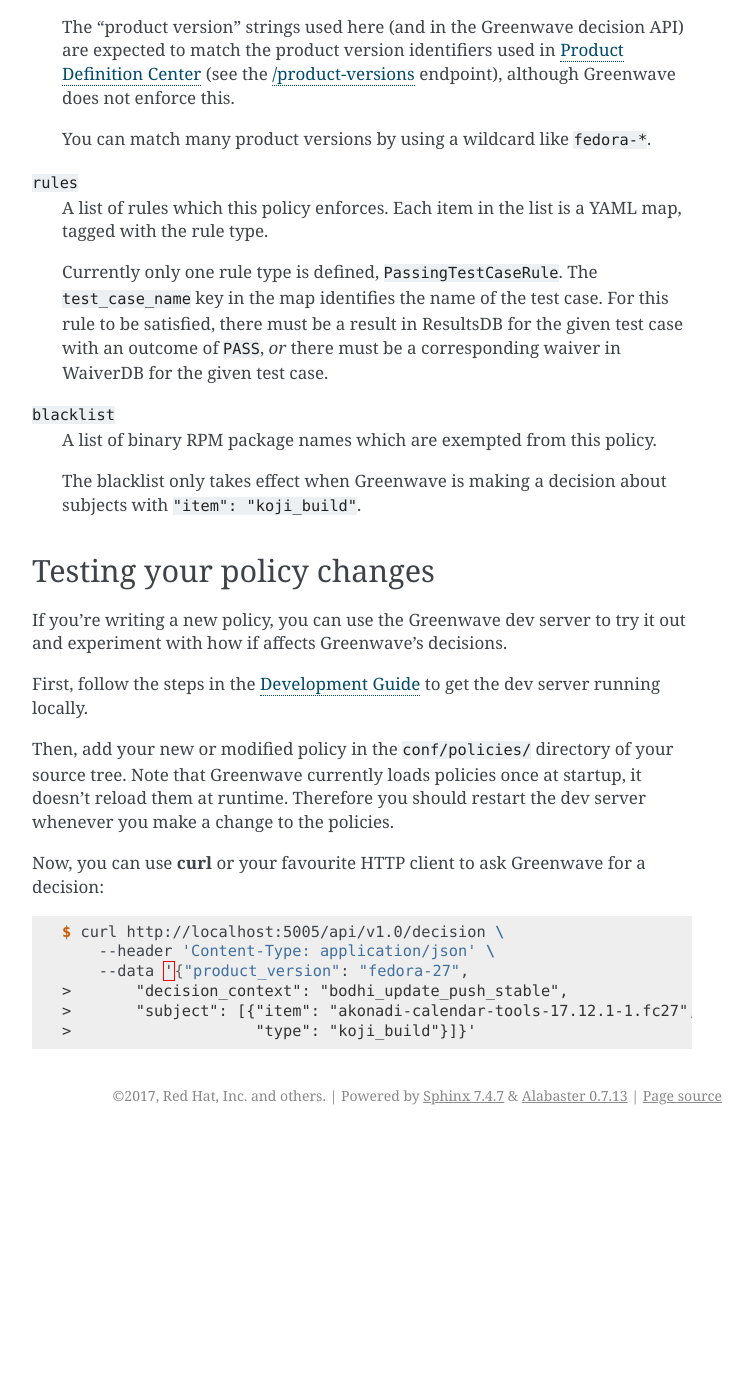
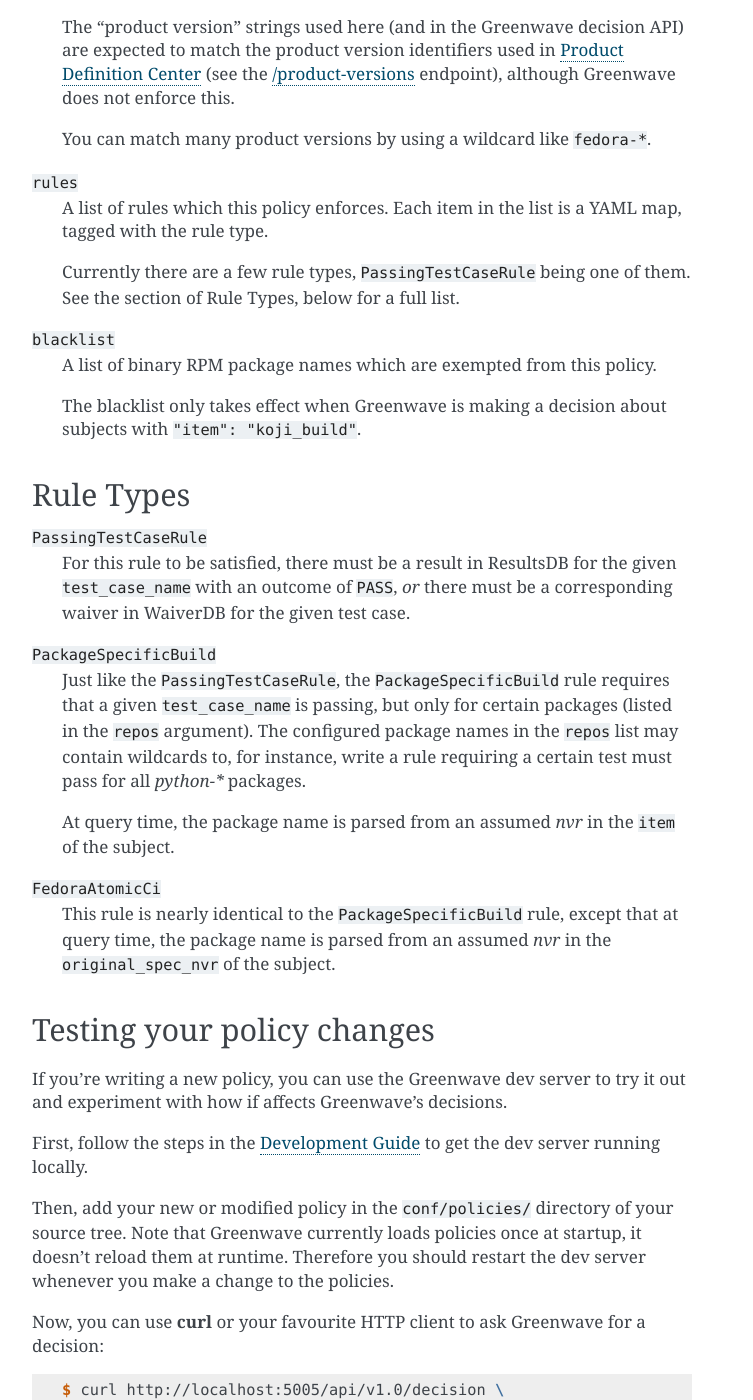
Before and after one commit to release-engineering/greenwave, a Sphinx documentation site: the page built from docs/policies.rst, in a window 1280 px wide and 1400 px high, scrolled down 1483 px. Shown: the whole window, without its empty margins (388-1141 px from the left). Built offline with Sphinx 7.4.7, drawn with Linux system fonts in a browser that asks for light colours; pages that are not in the unit, such as notebooks, are missing from menus; before the commit the page ends 2618 px from its top, so only the background shows below that.

Commit message:
Document rule types.
@dcallagh pointed out this gap in #156.

```diff
--- a/docs/policies.rst
+++ b/docs/policies.rst
@@ -82,11 +82,8 @@
    A list of rules which this policy enforces. Each item in the list is a YAML
    map, tagged with the rule type.
 
-   Currently only one rule type is defined, ``PassingTestCaseRule``. The
-   ``test_case_name`` key in the map identifies the name of the test case. For
-   this rule to be satisfied, there must be a result in ResultsDB for the
-   given test case with an outcome of ``PASS``, *or* there must be a
-   corresponding waiver in WaiverDB for the given test case.
+   Currently there are a few rule types, ``PassingTestCaseRule`` being one of
+   them.  See the section of Rule Types, below for a full list.
 
 ``blacklist``
    A list of binary RPM package names which are exempted from this policy.
@@ -96,6 +93,30 @@
 
 .. _Bodhi: https://github.com/fedora-infra/bodhi
 .. _Product Definition Center: https://github.com/product-definition-center/product-definition-center
+
+
+Rule Types
+==========
+
+``PassingTestCaseRule``
+   For this rule to be satisfied, there must be a result in ResultsDB for the
+   given ``test_case_name`` with an outcome of ``PASS``, *or* there must be a
+   corresponding waiver in WaiverDB for the given test case.
+
+``PackageSpecificBuild``
+   Just like the ``PassingTestCaseRule``, the ``PackageSpecificBuild`` rule
+   requires that a given ``test_case_name`` is passing, but only for certain
+   packages (listed in the ``repos`` argument).  The configured package names
+   in the ``repos`` list may contain wildcards to, for instance, write a rule
+   requiring a certain test must pass for all `python-*` packages.
+
+   At query time, the package name is parsed from an assumed `nvr` in the
+   ``item`` of the subject.
+
+``FedoraAtomicCi``
+   This rule is nearly identical to the ``PackageSpecificBuild`` rule, except
+   that at query time, the package name is parsed from an assumed `nvr` in the
+   ``original_spec_nvr`` of the subject.
 
 
 Testing your policy changes
```
